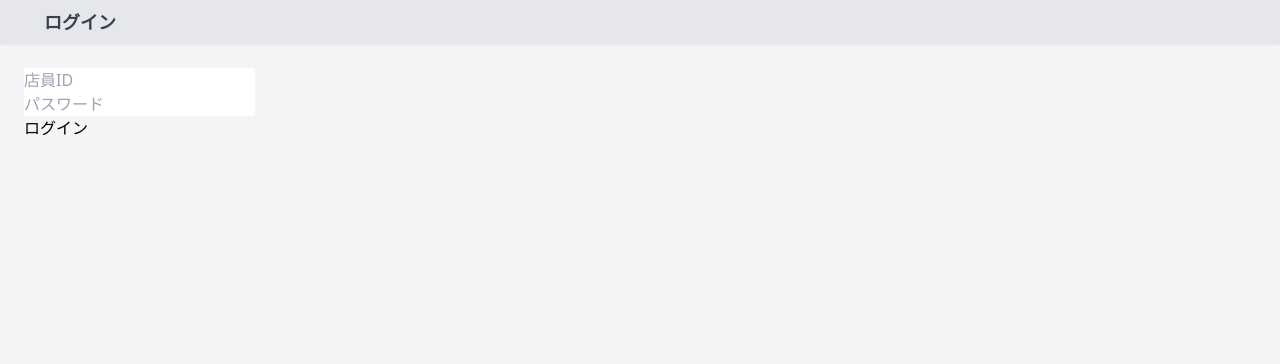
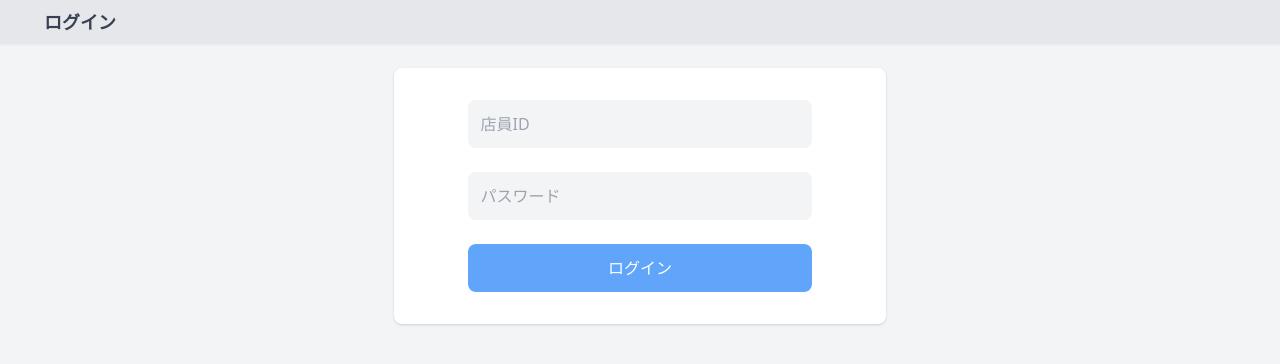
Before and after one commit to aska666/bookstore_app, a Flask app: page / in a window 1280 px wide. Shown: the part 64-428 px from the top of the page. Run offline with Flask 3, Linux system fonts and the light colour scheme; some libraries are stand-ins or nearby versions.

Commit message:
Update login.html

```diff
--- a/app/templates/login.html
+++ b/app/templates/login.html
@@ -3,13 +3,33 @@
 {% block page_title %}ログイン{% endblock %}
 
 {% block content %}
-<form class="login-form" method="POST" action="{{ url_for('main.login') }}">
-    <div class="form-group">
-        <input type="text" name="employee_id" class="form-control" placeholder="店員ID" required>
+<div class="flex justify-center items-center">
+    <div class="bg-white w-2/5 rounded-lg shadow p-8">
+        <form method="POST" action="{{ url_for('main.login') }}" class="space-y-6">
+            <div class="flex justify-center">
+                <input
+                    type="text"
+                    name="employee_id"
+                    class="w-4/5 bg-gray-100 rounded-lg p-3 text-gray-800 focus:outline-none focus:ring-2 focus:ring-blue-500"
+                    placeholder="店員ID"
+                    required>
+            </div>
+            <div class="flex justify-center">
+                <input
+                    type="password"
+                    name="password"
+                    class="w-4/5 bg-gray-100 rounded-lg p-3 text-gray-800 focus:outline-none focus:ring-2 focus:ring-blue-500"
+                    placeholder="パスワード"
+                    required>
+            </div>
+            <div class="flex justify-center">
+                <button
+                    type="submit"
+                    class="w-4/5 bg-blue-400 text-white py-3 rounded-lg hover:bg-blue-500 focus:outline-none focus:ring-2 focus:ring-blue-500">
+                    ログイン
+                </button>
+            </div>
+        </form>
     </div>
-    <div class="form-group">
-        <input type="password" name="password" class="form-control" placeholder="パスワード" required>
-    </div>
-    <button type="submit" class="btn login-btn">ログイン</button>
-</form>
+</div>
 {% endblock %}
```
